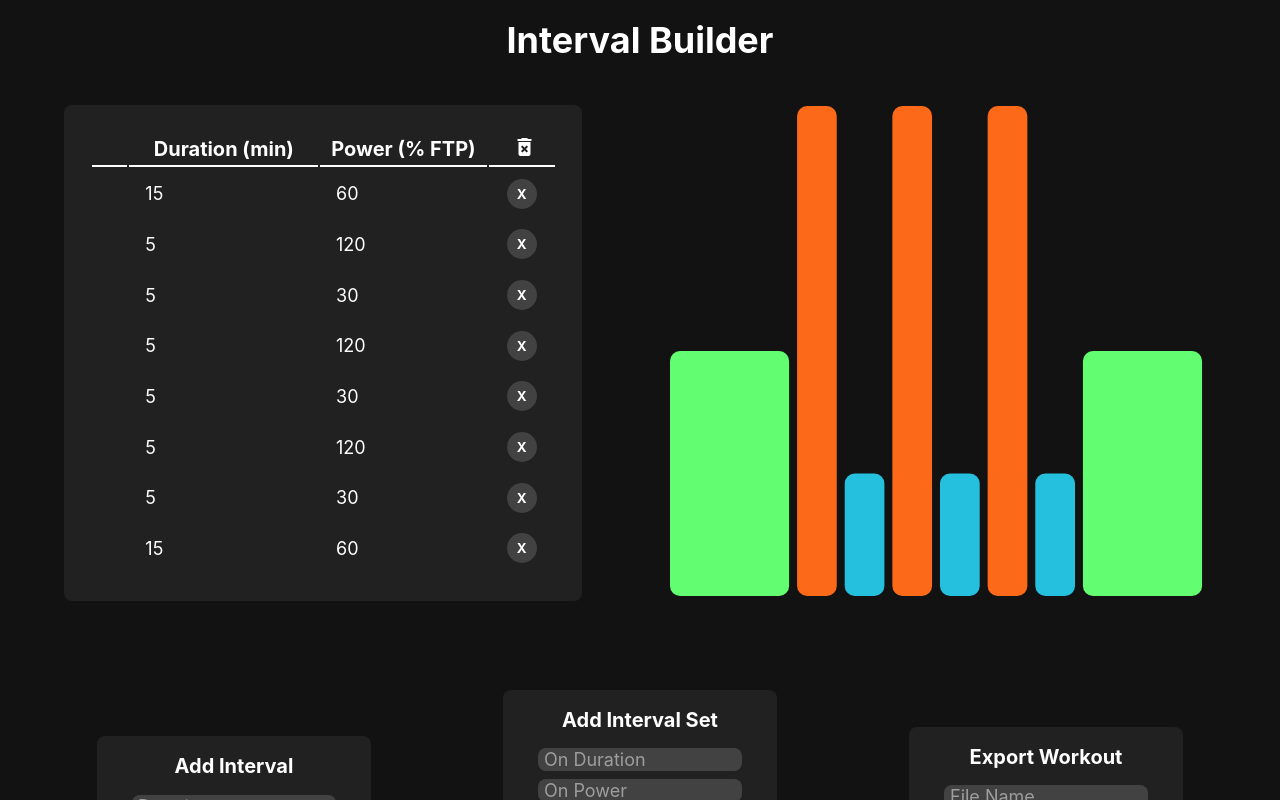
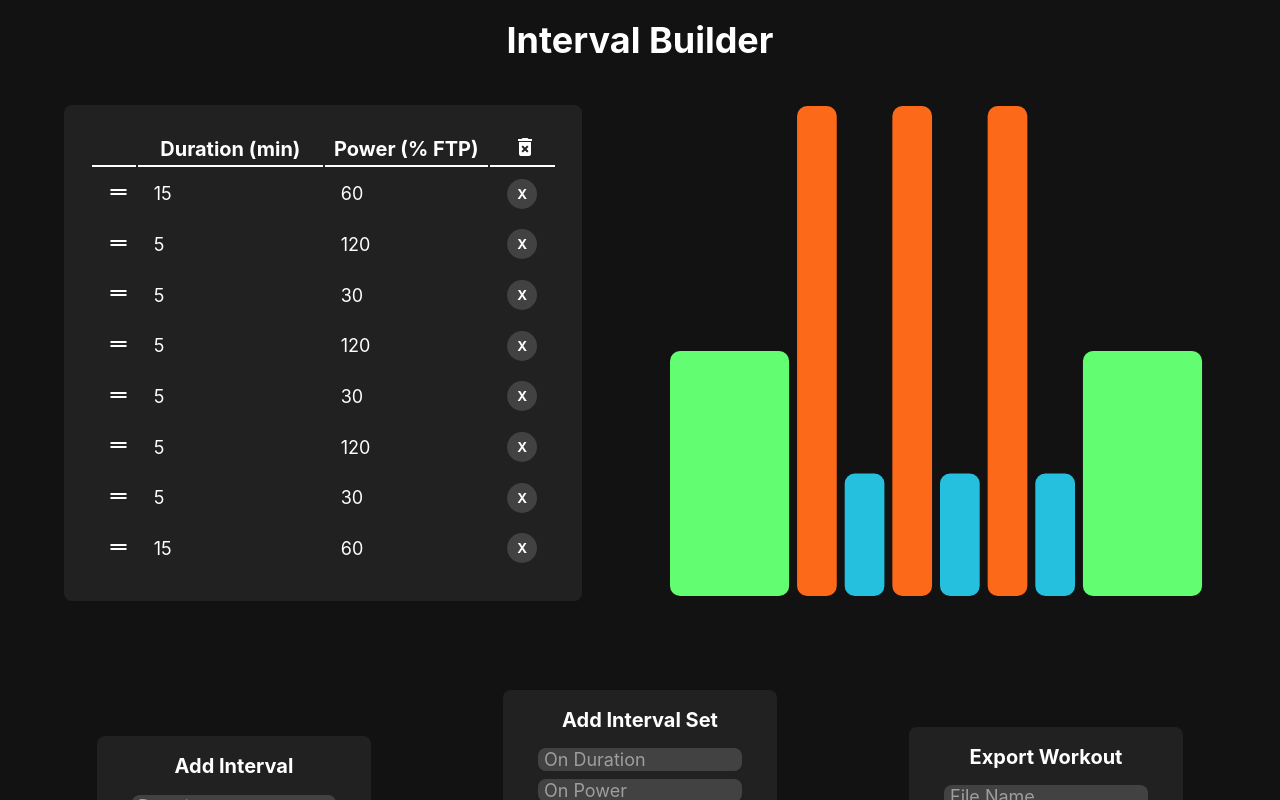
Before and after one commit to rbridges12/interval-builder, a React (Create React App) app: page / in a window 1280 px wide. Shown: the top 800 px of the page. Built offline with nearby package versions, Linux system fonts and the light colour scheme.

Commit message:
added drag and drop icons to table

```diff
--- a/src/components/IntervalTable.css
+++ b/src/components/IntervalTable.css
@@ -86,7 +86,3 @@ button:hover {
 input:focus {
     outline: none;
 }
-
-img {
-    color: white;
-}
--- a/src/components/IntervalTable.js
+++ b/src/components/IntervalTable.js
@@ -56,7 +56,11 @@ const defaultColumn = {
 
 const DND_ITEM_TYPE = "row";
 
-const Row = ({ row, index, moveRow }) => {
+const Row = ({
+    row,
+    index,
+    moveRow
+}) => {
     const dropRef = React.useRef(null);
     const dragRef = React.useRef(null);
 
@@ -124,7 +128,7 @@ const Row = ({ row, index, moveRow }) => {
     return (
         <tr ref={dropRef} style={{ opacity }} {...row.getRowProps()}>
             <td ref={dragRef} className="move">
-                <span> </span>
+                <span className="material-icons">drag_handle</span>
             </td>
             {row.cells.map(cell => {
                 return (<td className={cell.column.id} {...cell.getCellProps()}>
```
Also changed, not shown: 1 other file (tests, documents, lock files or other folders).
